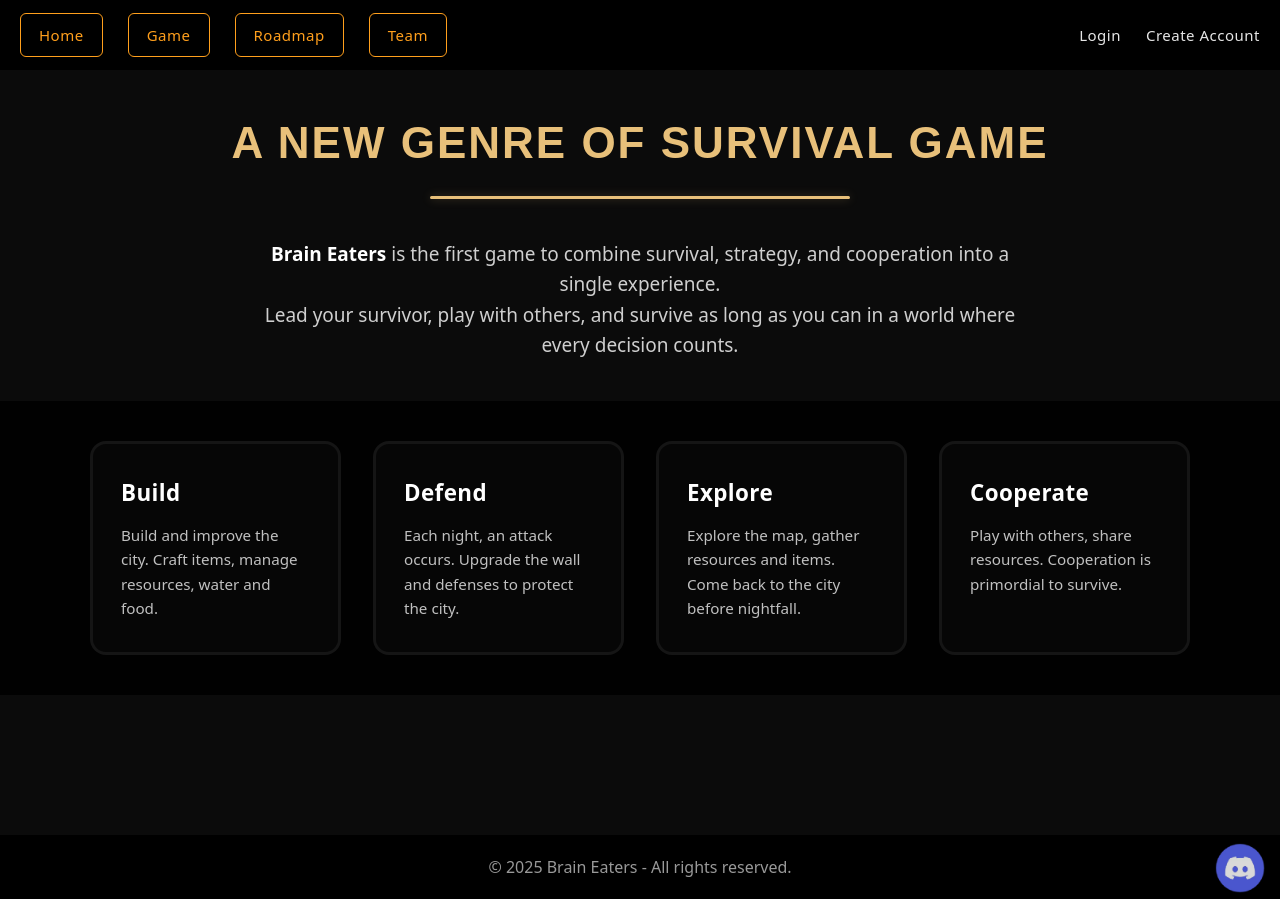
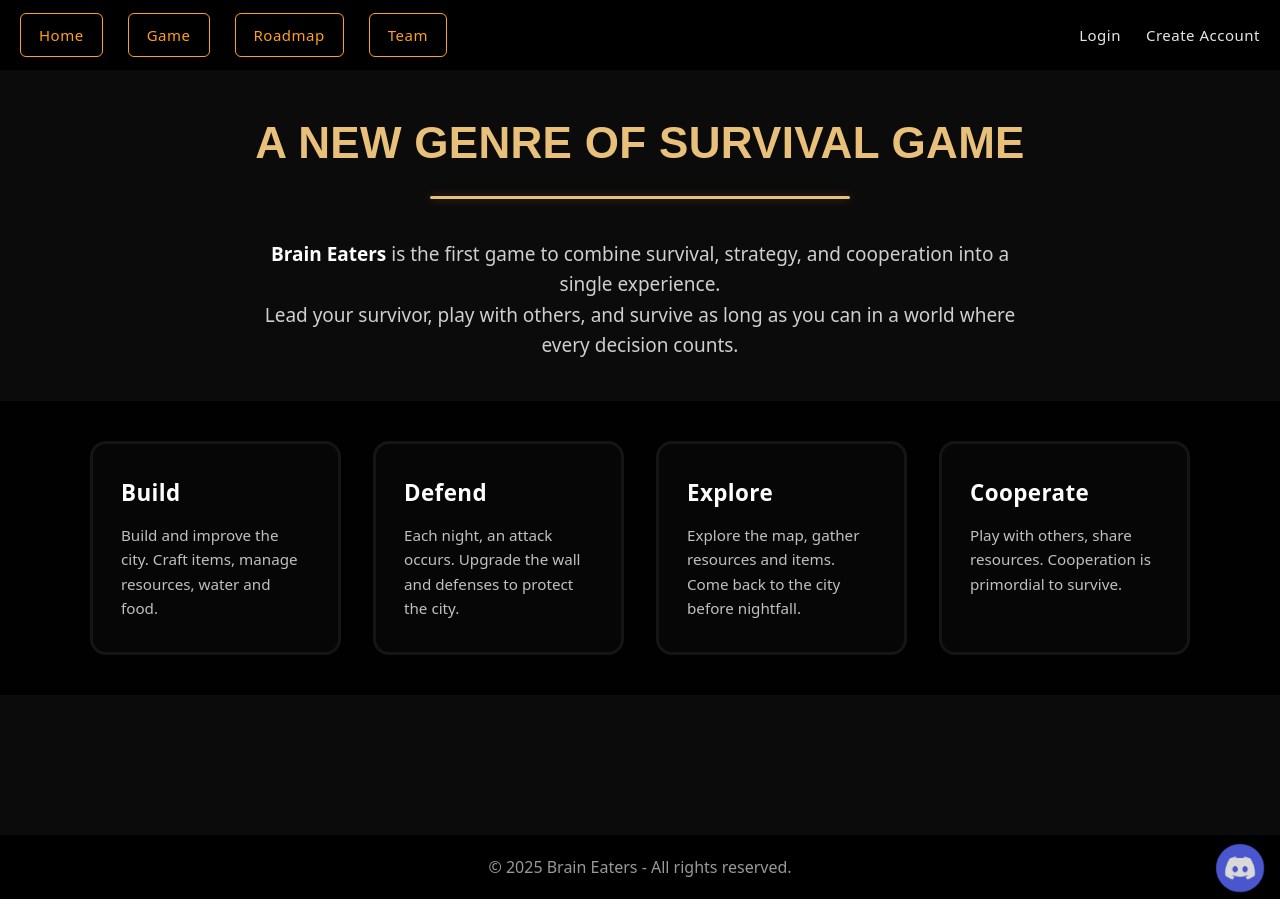
Before and after one commit to Serobi/braineaters.io, a Next.js app: page /game in a window 1280 px wide. Built offline with nearby package versions, Linux system fonts and the light colour scheme.

Commit message:
Update game.module.css

```diff
--- a/app/styles/game.module.css
+++ b/app/styles/game.module.css
@@ -9,10 +9,10 @@
 
 .title {
   display: inline-block;
-  font-family: fantasy, 'Arial Black', sans-serif;
+  font-family: 'Anton', Arial, sans-serif;
   font-size: 44px;
   font-weight: 600;
-  letter-spacing: 2px;
+  letter-spacing: 0.3px;
   text-transform: uppercase;
 
   background: linear-gradient(90deg, #e8c07a 40%, #fff3b0 50%, #e8c07a 60%);
```
